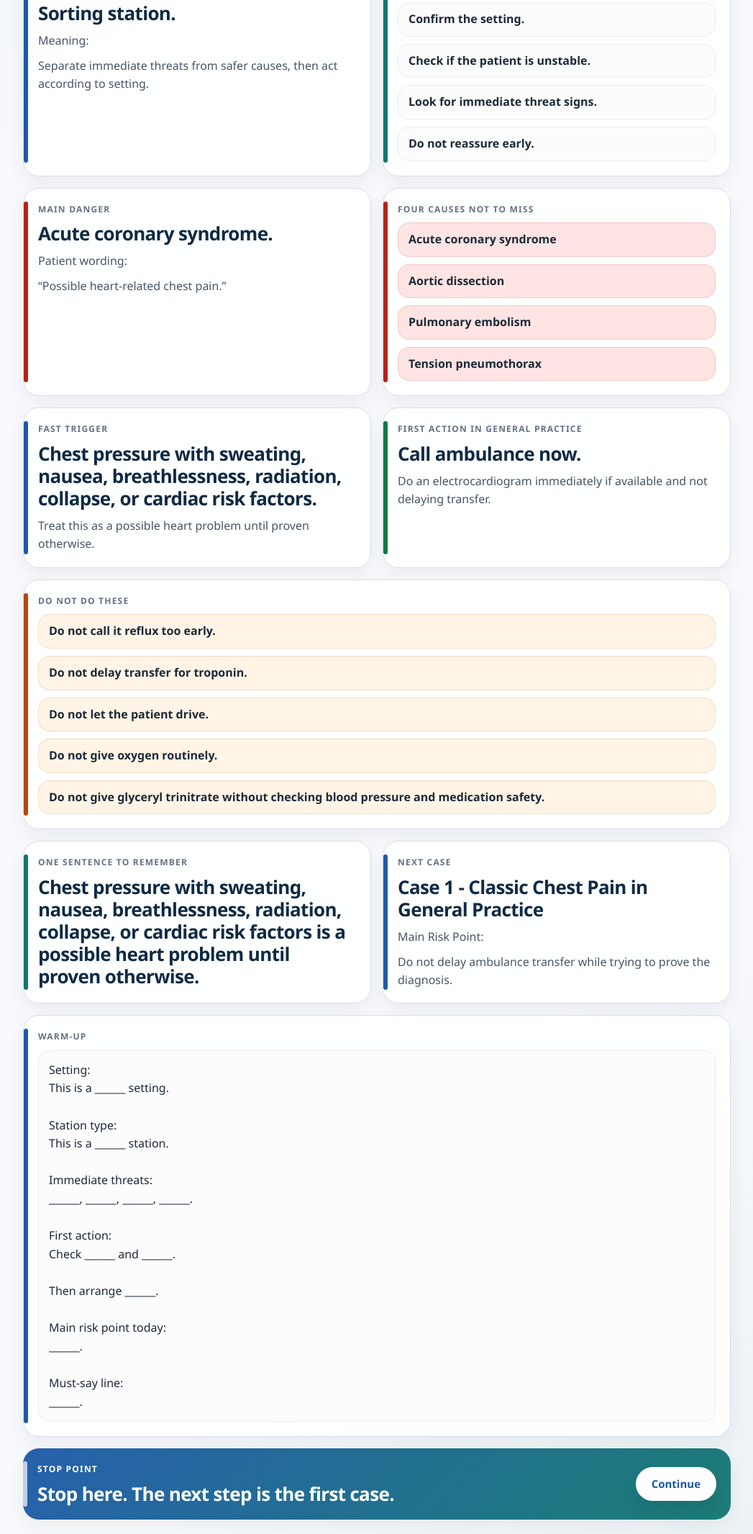
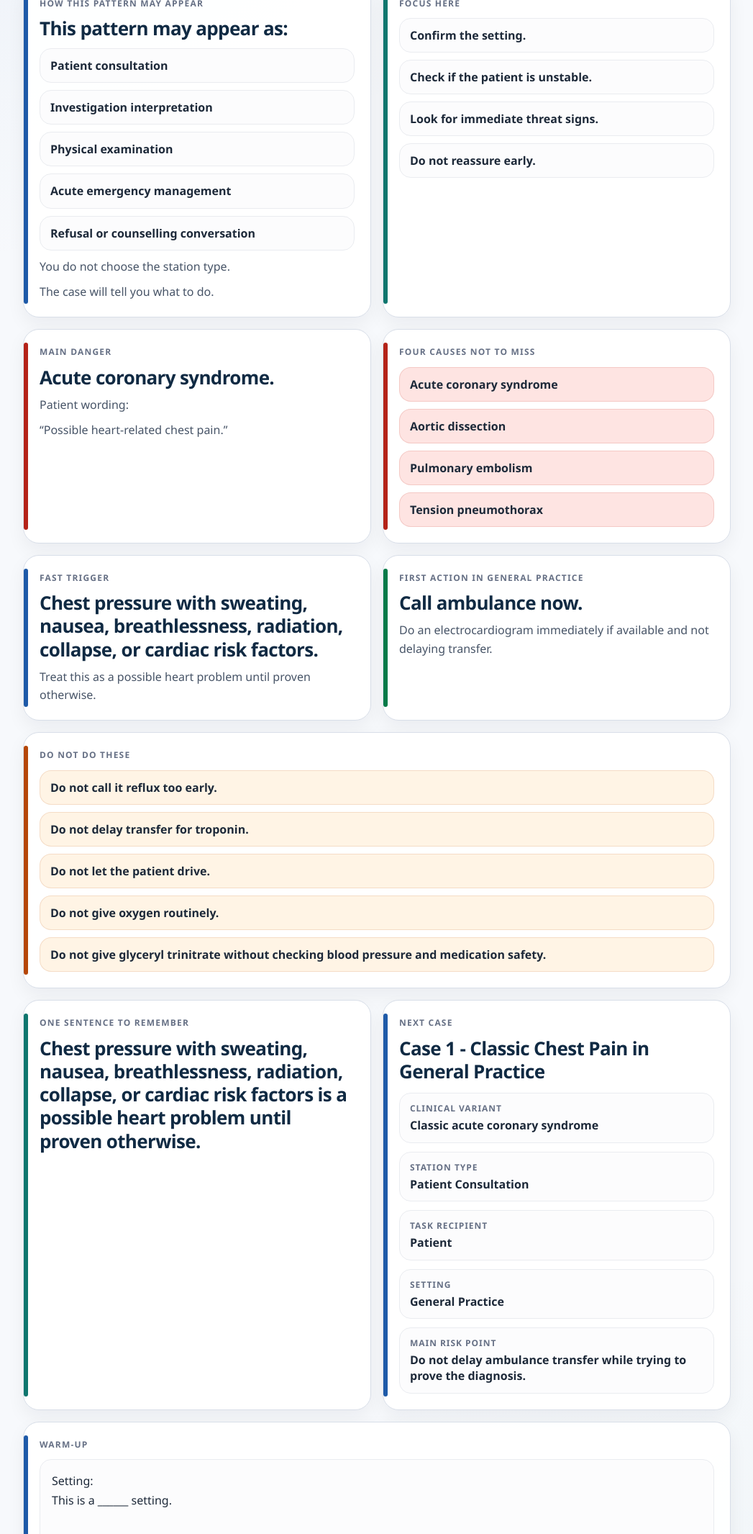
Before and after one commit to ushanayalda/Amc-clinical, a plain HTML site: page before-case.html in a window 1280 px wide. Shown: the part 669-2800 px from the top of the page at 72% size, without its empty margins (116-1163 px from the left). Drawn offline with Linux system fonts and the light colour scheme.

Commit message:
Update before-case.html

```diff
--- a/before-case.html
+++ b/before-case.html
@@ -19,22 +19,25 @@
       --green: #027A48;
       --amber: #B54708;
       --red: #B42318;
-      --grey: #667085;
 
       --soft-blue: #EAF2FF;
       --soft-teal: #E6F4F1;
       --soft-green: #E6F4EA;
       --soft-amber: #FFF4E5;
       --soft-red: #FEE4E2;
-      --soft-grey: #F2F4F7;
 
       --shadow: 0 10px 26px rgba(16, 24, 40, 0.055);
+      --shadow-hover: 0 14px 32px rgba(16, 24, 40, 0.085);
       --radius: 22px;
       --max: 1040px;
     }
 
     * {
       box-sizing: border-box;
+    }
+
+    html {
+      scroll-behavior: smooth;
     }
 
     body {
@@ -107,8 +110,9 @@
       display: inline-flex;
       align-items: center;
       justify-content: center;
+      min-height: 42px;
       border: 1px solid var(--border);
-      background: rgba(255, 255, 255, 0.85);
+      background: rgba(255, 255, 255, 0.88);
       color: var(--navy);
       border-radius: 999px;
       padding: 10px 15px;
@@ -126,11 +130,11 @@
     }
 
     .hero {
-      background: rgba(255, 255, 255, 0.94);
+      background: rgba(255, 255, 255, 0.96);
       border: 1px solid var(--border);
-      border-radius: var(--radius);
+      border-radius: calc(var(--radius) + 4px);
       box-shadow: var(--shadow);
-      padding: clamp(22px, 4vw, 36px);
+      padding: clamp(24px, 4vw, 38px);
       margin-bottom: 18px;
       position: relative;
       overflow: hidden;
@@ -158,19 +162,19 @@
 
     .hero-title {
       margin: 0;
-      font-size: clamp(34px, 6vw, 52px);
+      max-width: 800px;
+      color: var(--navy);
+      font-size: clamp(35px, 6vw, 54px);
       line-height: 1.02;
       letter-spacing: -0.045em;
       font-weight: 720;
-      color: var(--navy);
-      max-width: 800px;
     }
 
     .hero-subtitle {
       margin: 14px 0 0;
       max-width: 760px;
-      font-size: clamp(16px, 2.4vw, 19px);
       color: #475467;
+      font-size: clamp(17px, 2.4vw, 20px);
       font-weight: 500;
       line-height: 1.55;
     }
@@ -179,7 +183,7 @@
       display: flex;
       flex-wrap: wrap;
       gap: 9px;
-      margin: 20px 0 0;
+      margin: 22px 0 0;
       position: relative;
       z-index: 1;
     }
@@ -202,16 +206,16 @@
       border-color: rgba(180, 35, 24, 0.18);
     }
 
+    .pill-pattern {
+      color: var(--teal);
+      background: var(--soft-teal);
+      border-color: rgba(15, 118, 110, 0.18);
+    }
+
     .pill-next {
       color: var(--blue);
       background: var(--soft-blue);
       border-color: rgba(30, 90, 168, 0.18);
-    }
-
-    .pill-pattern {
-      color: var(--teal);
-      background: var(--soft-teal);
-      border-color: rgba(15, 118, 110, 0.18);
     }
 
     .grid {
@@ -219,14 +223,26 @@
       gap: 16px;
     }
 
+    .two-grid {
+      display: grid;
+      grid-template-columns: repeat(2, minmax(0, 1fr));
+      gap: 16px;
+    }
+
     .card {
-      background: rgba(255, 255, 255, 0.94);
+      background: rgba(255, 255, 255, 0.96);
       border: 1px solid var(--border);
       border-radius: var(--radius);
       box-shadow: var(--shadow);
-      padding: 20px;
+      padding: 22px;
       position: relative;
       overflow: hidden;
+      transition: box-shadow 160ms ease, transform 160ms ease;
+    }
+
+    .card:hover {
+      transform: translateY(-1px);
+      box-shadow: var(--shadow-hover);
     }
 
     .card::before {
@@ -269,7 +285,7 @@
       margin: 0;
       color: var(--navy);
       font-size: clamp(20px, 3vw, 26px);
-      line-height: 1.2;
+      line-height: 1.24;
       font-weight: 680;
       letter-spacing: -0.025em;
     }
@@ -279,17 +295,11 @@
       color: #475467;
       font-size: 16px;
       font-weight: 500;
-      line-height: 1.55;
-    }
-
-    .two-grid {
-      display: grid;
-      grid-template-columns: repeat(2, 1fr);
-      gap: 16px;
+      line-height: 1.58;
     }
 
     .plain-list {
-      margin: 10px 0 0;
+      margin: 12px 0 0;
       padding: 0;
       list-style: none;
       display: grid;
@@ -303,7 +313,7 @@
       background: #FCFCFD;
       color: #1D2939;
       font-weight: 620;
-      line-height: 1.35;
+      line-height: 1.38;
     }
 
     .danger-list li {
@@ -316,16 +326,45 @@
       background: var(--soft-amber);
     }
 
+    .metadata-list {
+      margin-top: 14px;
+      display: grid;
+      gap: 12px;
+    }
+
+    .metadata-item {
+      border: 1px solid #EAECF0;
+      border-radius: 16px;
+      padding: 12px 14px;
+      background: #FCFCFD;
+    }
+
+    .metadata-label {
+      margin: 0 0 4px;
+      color: var(--muted);
+      font-size: 12px;
+      text-transform: uppercase;
+      letter-spacing: 0.08em;
+      font-weight: 750;
+    }
+
+    .metadata-value {
+      margin: 0;
+      color: #1D2939;
+      font-weight: 620;
+      line-height: 1.38;
+    }
+
     .warmup-box {
-      margin: 10px 0 0;
+      margin: 12px 0 0;
       white-space: pre-wrap;
       border: 1px solid #EAECF0;
       border-radius: 16px;
-      padding: 14px;
+      padding: 16px;
       background: #FCFCFD;
       color: #1D2939;
       font-size: 16px;
-      line-height: 1.6;
+      line-height: 1.68;
       font-family: inherit;
       font-weight: 500;
     }
@@ -363,6 +402,7 @@
       align-items: center;
       justify-content: center;
       width: fit-content;
+      min-height: 48px;
       border: 0;
       border-radius: 999px;
       padding: 13px 22px;
@@ -373,10 +413,16 @@
       cursor: pointer;
       white-space: nowrap;
       box-shadow: 0 12px 24px rgba(16, 24, 40, 0.12);
-      transition: transform 160ms ease, box-shadow 160ms ease;
+      transition: transform 160ms ease, box-shadow 160ms ease, opacity 160ms ease;
     }
 
-    .primary-action:hover {
+    .primary-action:disabled {
+      cursor: not-allowed;
+      opacity: 0.74;
+      box-shadow: none;
+    }
+
+    .primary-action:not(:disabled):hover {
       transform: translateY(-1px);
       box-shadow: 0 16px 30px rgba(16, 24, 40, 0.18);
     }
@@ -442,6 +488,8 @@
 
       .primary-action {
         width: 100%;
+        white-space: normal;
+        text-align: center;
       }
     }
   </style>
@@ -494,9 +542,16 @@
       <section class="two-grid">
         <article class="card">
           <p class="card-title">How This Pattern May Appear</p>
-          <p class="card-main">Sorting station.</p>
-          <p class="card-text">Meaning:</p>
-          <p class="card-text">Separate immediate threats from safer causes, then act according to setting.</p>
+          <p class="card-main">This pattern may appear as:</p>
+          <ul class="plain-list">
+            <li>Patient consultation</li>
+            <li>Investigation interpretation</li>
+            <li>Physical examination</li>
+            <li>Acute emergency management</li>
+            <li>Refusal or counselling conversation</li>
+          </ul>
+          <p class="card-text">You do not choose the station type.</p>
+          <p class="card-text">The case will tell you what to do.</p>
         </article>
 
         <article class="card card-teal">
@@ -563,8 +618,33 @@
         <article class="card">
           <p class="card-title">Next Case</p>
           <p class="card-main">Case 1 - Classic Chest Pain in General Practice</p>
-          <p class="card-text">Main Risk Point:</p>
-          <p class="card-text">Do not delay ambulance transfer while trying to prove the diagnosis.</p>
+
+          <div class="metadata-list">
+            <div class="metadata-item">
+              <p class="metadata-label">Clinical Variant</p>
+              <p class="metadata-value">Classic acute coronary syndrome</p>
+            </div>
+
+            <div class="metadata-item">
+              <p class="metadata-label">Station Type</p>
+              <p class="metadata-value">Patient Consultation</p>
+            </div>
+
+            <div class="metadata-item">
+              <p class="metadata-label">Task Recipient</p>
+              <p class="metadata-value">Patient</p>
+            </div>
+
+            <div class="metadata-item">
+              <p class="metadata-label">Setting</p>
+              <p class="metadata-value">General Practice</p>
+            </div>
+
+            <div class="metadata-item">
+              <p class="metadata-label">Main Risk Point</p>
+              <p class="metadata-value">Do not delay ambulance transfer while trying to prove the diagnosis.</p>
+            </div>
+          </div>
         </article>
       </section>
 
@@ -573,10 +653,10 @@
         <pre class="warmup-box">Setting:
 This is a ______ setting.
 
-Station type:
-This is a ______ station.
+Clinical danger:
+The main danger is ______.
 
-Immediate threats:
+Four causes not to miss:
 ______, ______, ______, ______.
 
 First action:
@@ -598,8 +678,8 @@ ______.</pre>
             <p class="card-main">Stop here. The next step is the first case.</p>
           </div>
 
-          <button class="primary-action" type="button" onclick="alert('Case 1 awaits transfer into the website from the Content Engine.')">
-            Continue
+          <button class="primary-action" type="button" disabled>
+            Case 1 awaiting Content Engine transfer.
           </button>
         </div>
       </article>
```
